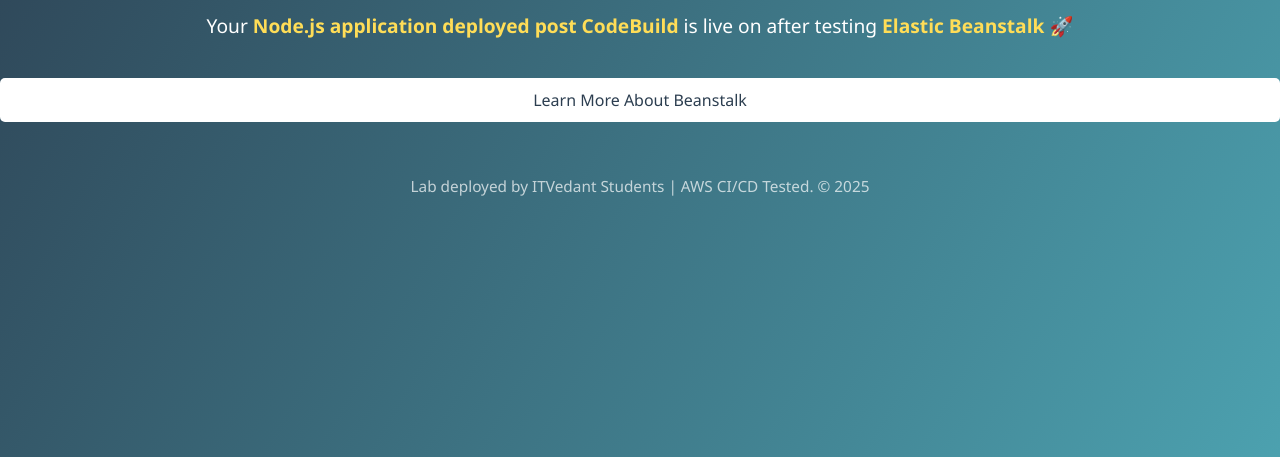
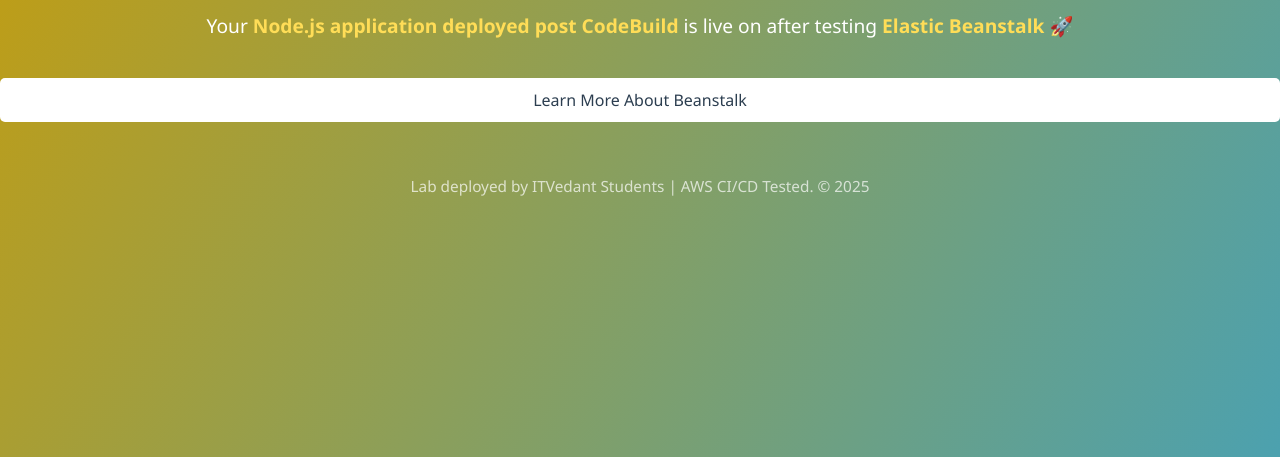
Before and after one commit to cg-prasad/blue-app, a website: page index.html in a window 1280 px wide. Shown: the part 343-800 px from the top of the page. Drawn offline with Linux system fonts and the light colour scheme.

Commit message:
Update index.html
BG color modified to #CB9D06

```diff
--- a/index.html
+++ b/index.html
@@ -8,7 +8,7 @@
     body {
       margin: 0;
       font-family: 'Segoe UI', sans-serif;
-      background: linear-gradient(120deg, #2c3e50, #4ca1af);
+      background: linear-gradient(120deg, #CB9D06, #4ca1af);
       color: #fff;
       text-align: center;
       display: flex;
```
